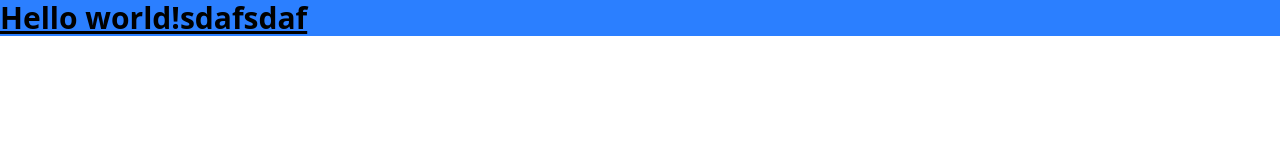
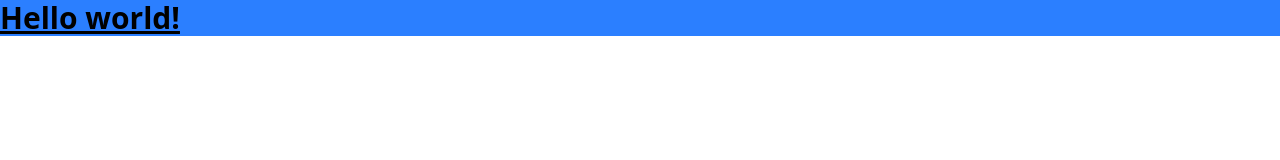
Before and after one commit to Shivank-Arya/Assignment_DOM_Manipulation_Student_Registration_System, a website: page dist/index.html in a window 1280 px wide. Drawn offline with Linux system fonts and the light colour scheme.

```diff
--- a/dist/index.html
+++ b/dist/index.html
@@ -9,7 +9,7 @@
 </head>
 <body>
     <h1 class="text-3xl font-bold underline bg-blue-500">
-    Hello world!sdafsdaf
+    Hello world!
   </h1>
 </body>
 </html>
```
